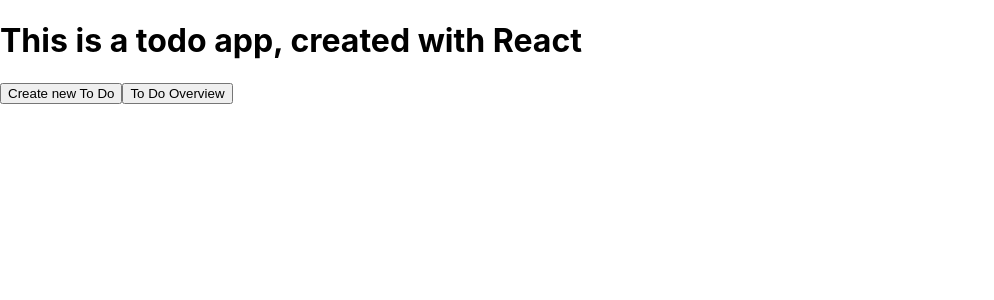
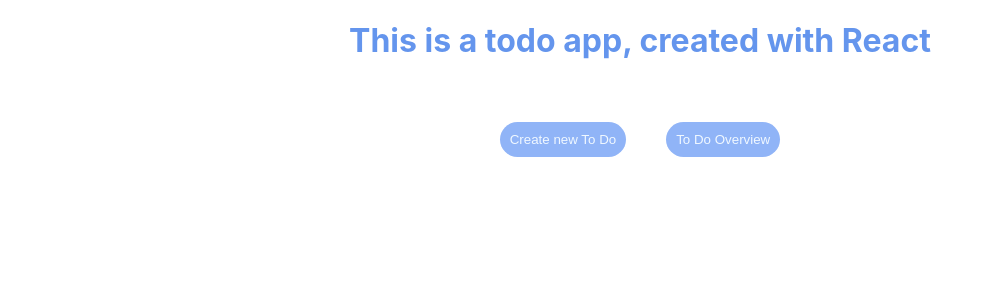
Before and after one commit to TechFems-projects-and-resources/project-todo-react, a React (Create React App) app: page / in a window 1280 px wide. Shown: the top 300 px of the page, without its empty margins (0-994 px from the left). Built offline with nearby package versions, Linux system fonts and the light colour scheme.

Commit message:
Add styling homepage

```diff
--- a/src/App.css
+++ b/src/App.css
@@ -2,12 +2,41 @@
   margin: 0 auto;
 }
 
-.App {
+/* .App {
+  display: flex;
+  flex-direction: column;
+  align-items: center;
+  color: cornflowerblue;
+} */
+
+.homepage {
   display: flex;
   flex-direction: column;
   align-items: center;
   color: cornflowerblue;
 }
+
+.button-set {
+  display: flex;
+  flex-direction: row;
+  justify-content: space-around;
+  margin-top: 20px;
+}
+
+.nav-button {
+  border: cornflowerblue;
+  border-radius: 20px;
+  padding: 10px;
+  color: aliceblue;
+  cursor: pointer;
+  background-color: rgb(144, 180, 247);
+  margin: 20px;
+}
+
+.nav-button:hover {
+  background-color: cornflowerblue;
+}
+
 
 .overview {
   display: flex;
--- a/src/components/Homepage.jsx
+++ b/src/components/Homepage.jsx
@@ -26,14 +26,14 @@
   }, [todoList]);
 
   return (
-    <div>
+    <div className="homepage">
       <h1>This is a todo app, created with React</h1>
       <div>
         {/* <ToDoOverview todoList={todoList} /> */}
       </div>
-      <div>
-        <button onClick={() => navigate("/todo")}>Create new To Do</button>
-        <button onClick={() => navigate("/todooverview")}>To Do Overview</button>
+      <div className="button-set">
+        <button className="nav-button" onClick={() => navigate("/todo")}>Create new To Do</button>
+        <button className="nav-button" onClick={() => navigate("/todooverview")}>To Do Overview</button>
       </div>
     </div>
   );
```
